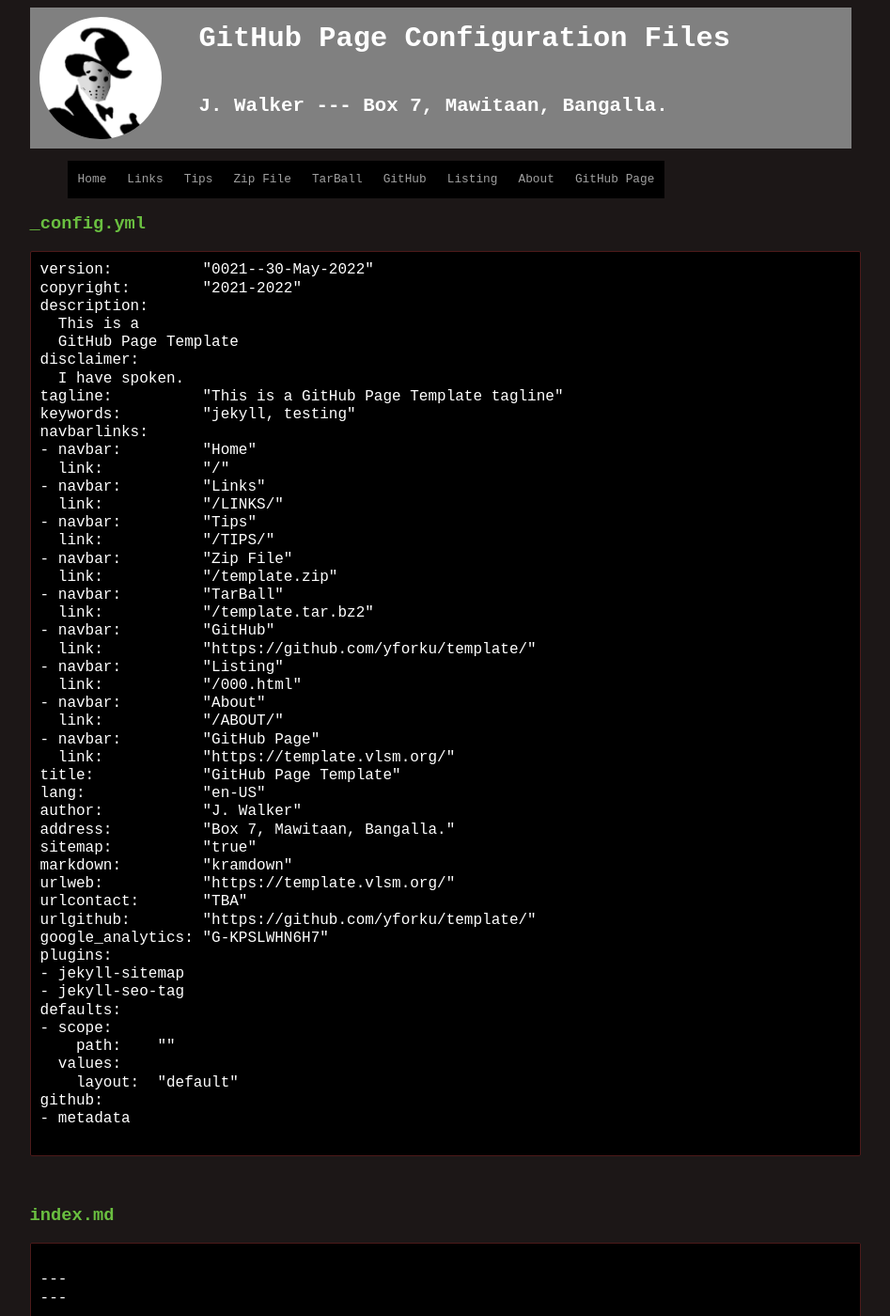
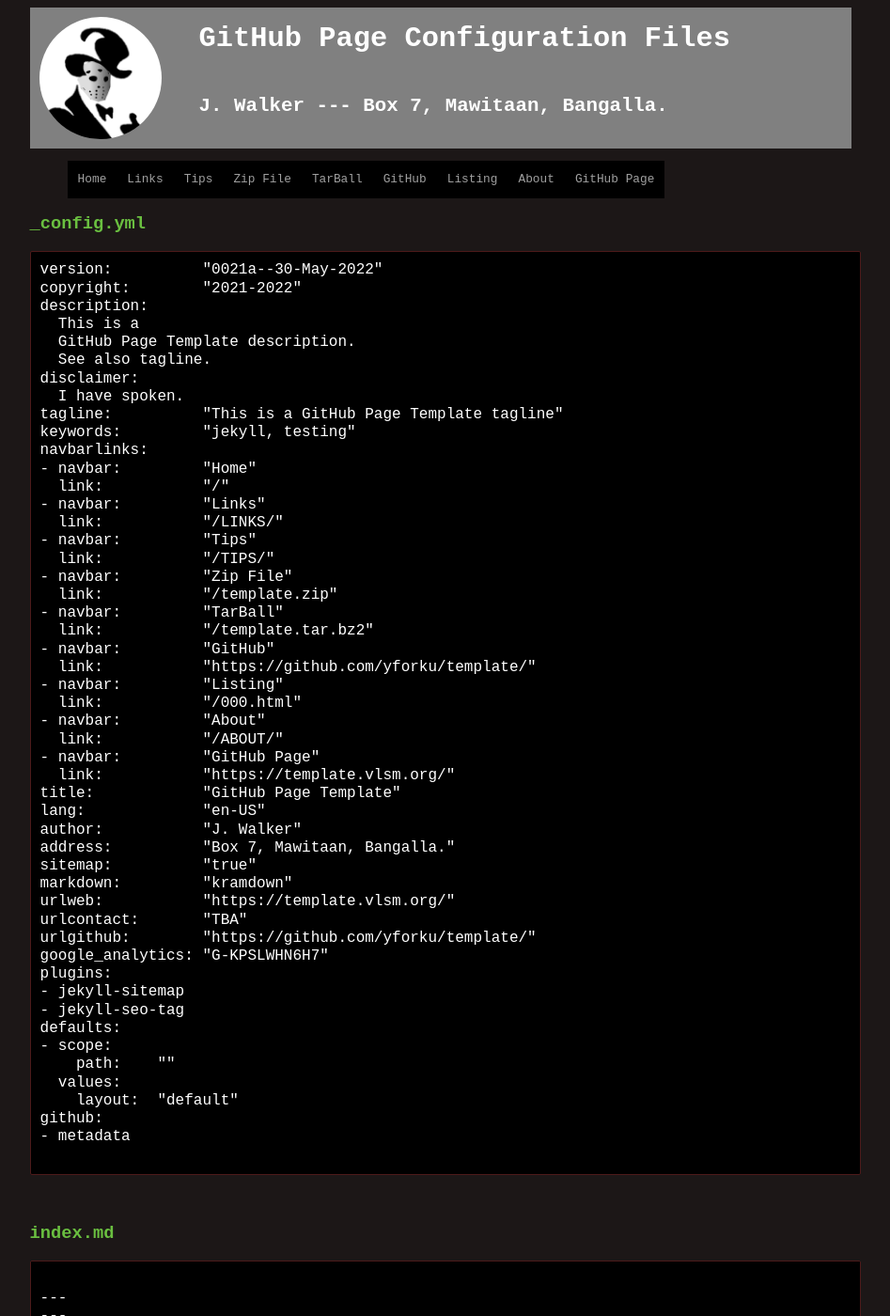
Before and after one commit to virdianhrn/template, a Jekyll site: the page built from 000.md, in a window 1280 px wide and 1400 px high. Shown: the whole window at 94% size, without its empty margins (166-1113 px from the left). Built offline with Jekyll 4.4.1, drawn with Linux system fonts in a browser that asks for light colours; some of the changed text lies outside the part shown.

Commit message:
modified:   _config.yml

````diff
--- a/000.md
+++ b/000.md
@@ -5,11 +5,12 @@
 ### _config.yml
 
 ```
-version:          "0021--30-May-2022"
+version:          "0021a--30-May-2022"
 copyright:        "2021-2022"
 description:
   This is a
-  GitHub Page Template
+  GitHub Page Template description.
+  See also tagline.
 disclaimer:
   I have spoken.
 tagline:          "This is a GitHub Page Template tagline"
--- a/_config.yml
+++ b/_config.yml
@@ -1,8 +1,9 @@
-version:          "0021--30-May-2022"
+version:          "0021a--30-May-2022"
 copyright:        "2021-2022"
 description:
   This is a
-  GitHub Page Template
+  GitHub Page Template description.
+  See also tagline.
 disclaimer:
   I have spoken.
 tagline:          "This is a GitHub Page Template tagline"
````
Also changed, not shown: 2 other files.
